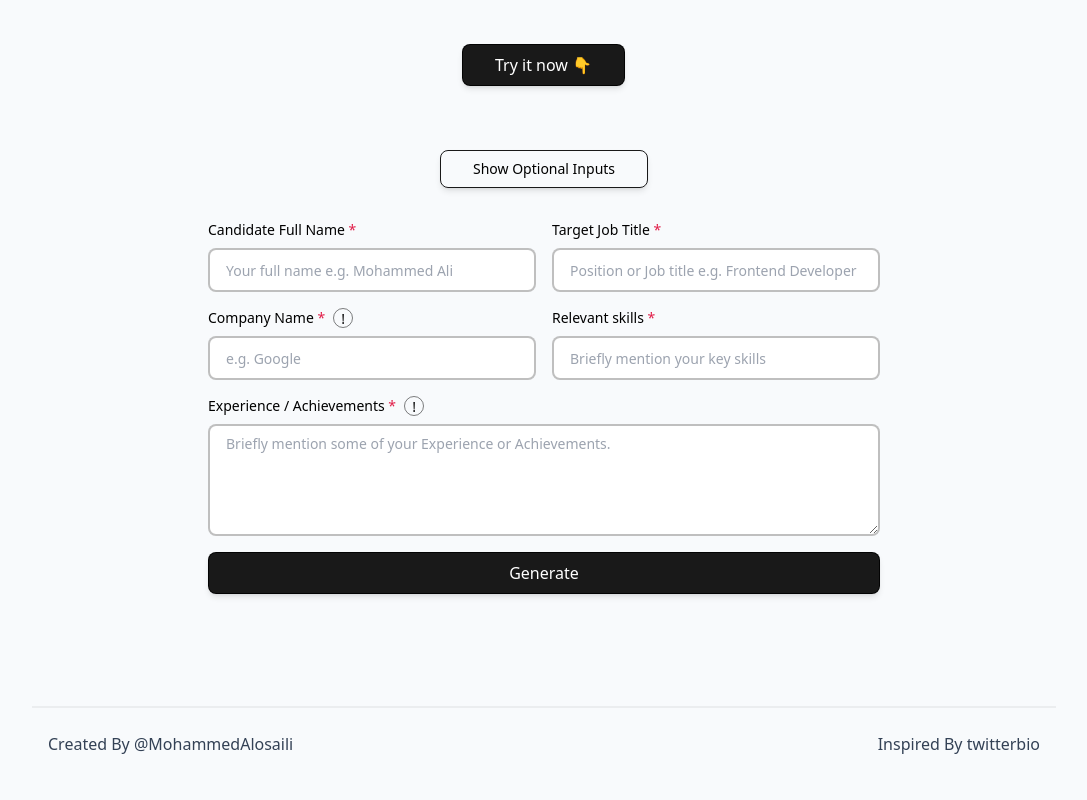
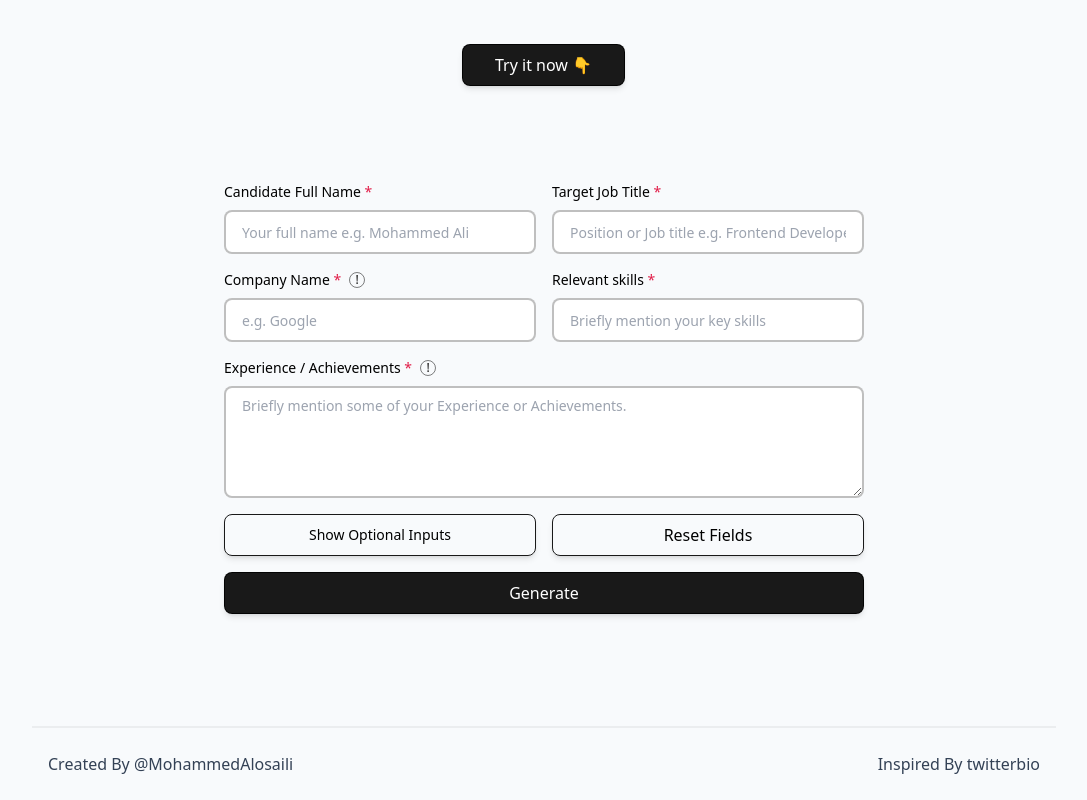
Before and after one commit to MohamedAlosaili/cover-letter-generator, a Next.js app: page / in a window 1280 px wide. Shown: the part 444-1244 px from the top of the page, without its empty margins (96-1183 px from the left). Built offline with nearby package versions, Linux system fonts and the light colour scheme.

Commit message:
Add Button to reset form and disable buttons and inputs when loading

```diff
--- a/src/components/Form/index.tsx
+++ b/src/components/Form/index.tsx
@@ -2,16 +2,18 @@ import { ChangeEvent, ComponentProps, MutableRefObject, useState } from "react";
 import Button from "../Button";
 import Input from "./Input";
 
-import inputs from "../../inputs";
+import inputs, { UserInfo } from "@/inputs";
 
 interface FormProps extends ComponentProps<"form"> {
-  userInfo: MutableRefObject<{
-    [key: string]: string;
-  }>;
+  userInfo: MutableRefObject<UserInfo>;
+  loading: boolean;
 }
 
-const Form = ({ userInfo, ...props }: FormProps) => {
+const Form = ({ userInfo, loading, ...props }: FormProps) => {
   const [showOptional, setShowOptional] = useState(false);
+
+  // Refresh form inputs when reset clicked
+  const [formKey, setFormKey] = useState(Math.random().toString());
 
   const handleChange = (
     e: ChangeEvent<HTMLInputElement | HTMLTextAreaElement>
@@ -21,29 +23,27 @@ const Form = ({ userInfo, ...props }: FormProps) => {
   };
 
   return (
-    <>
-      <Button
-        alt
-        className="mx-auto text-sm"
-        onClick={() => setShowOptional(prev => !prev)}
-      >
-        {showOptional ? "Hide" : "Show"} Optional Inputs
-      </Button>
     <form
+      key={formKey}
       {...props}
-        className="py-8 grid sm:grid-cols-2 gap-4 max-w-2xl mx-auto"
+      className="py-8 grid px-4 sm:grid-cols-2 gap-4 max-w-2xl mx-auto overflow-hidden"
     >
       {inputs.map(
         ({ label, hint, ...input }) =>
           (input.required || showOptional) && (
-              <Input key={input.id} {...input} onChange={handleChange}>
+            <Input
+              key={input.id}
+              {...input}
+              onChange={handleChange}
+              disabled={loading}
+            >
               <span>
                 {label}{" "}
                 <span className="text-rose-600">{input.required && "*"}</span>
               </span>
               {hint && (
                 <>
-                    <span className="block rounded-full w-5 h-5 text-sm text-center border border-black/50 cursor-pointer mr-2 peer">
+                  <span className="flex items-center justify-center rounded-full w-4 h-4 text-xs border border-black/50 cursor-pointer mr-2 peer">
                     !
                   </span>
                   <span className="absolute z-10 bg-white shadow-2xl rounded-lg p-3 border border-black/10 bottom-0 left-1 opacity-0 transition-opacity pointer-events-none peer-hover:opacity-100">
@@ -54,11 +54,26 @@ const Form = ({ userInfo, ...props }: FormProps) => {
             </Input>
           )
       )}
-        <Button className="sm:col-span-2 w-11/12 md:w-full mx-auto">
-          Generate
+      <Button
+        alt
+        type="button"
+        className="text-sm"
+        onClick={() => setShowOptional(prev => !prev)}
+      >
+        {showOptional ? "Hide" : "Show"} Optional Inputs
+      </Button>
+      <Button
+        alt
+        type="reset"
+        disabled={loading}
+        onClick={() => setFormKey(Math.random().toString())}
+      >
+        Reset Fields
+      </Button>
+      <Button className="sm:col-span-2" disabled={loading}>
+        {loading ? "Generating..." : "Generate"}
       </Button>
     </form>
-    </>
   );
 };
 
```
Lines whose indentation alone changed are shown as unchanged.
